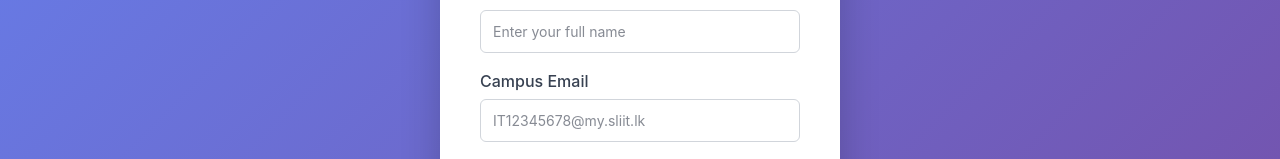
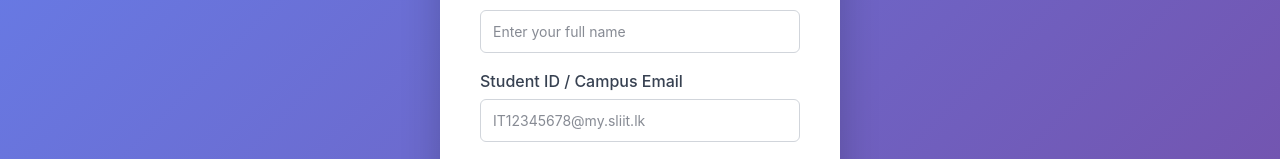
Before and after one commit to NM-Dilshan/pafProject, a React (Vite) app in the folder paf/frontend/: page /register-simple in a window 1280 px wide. Shown: the part 218-377 px from the top of the page. Built offline with nearby package versions, Linux system fonts and the light colour scheme.

Commit message:
Change frontend text

```diff
--- a/paf/frontend/src/pages/RegistrationPage.jsx
+++ b/paf/frontend/src/pages/RegistrationPage.jsx
@@ -112,7 +112,7 @@ const RegistrationPage = () => {
           </div>
 
           <div className="form-group">
-            <label htmlFor="email">Campus Email</label>
+            <label htmlFor="email">Student ID / Campus Email</label>
             <input
               type="email"
               id="email"
```
